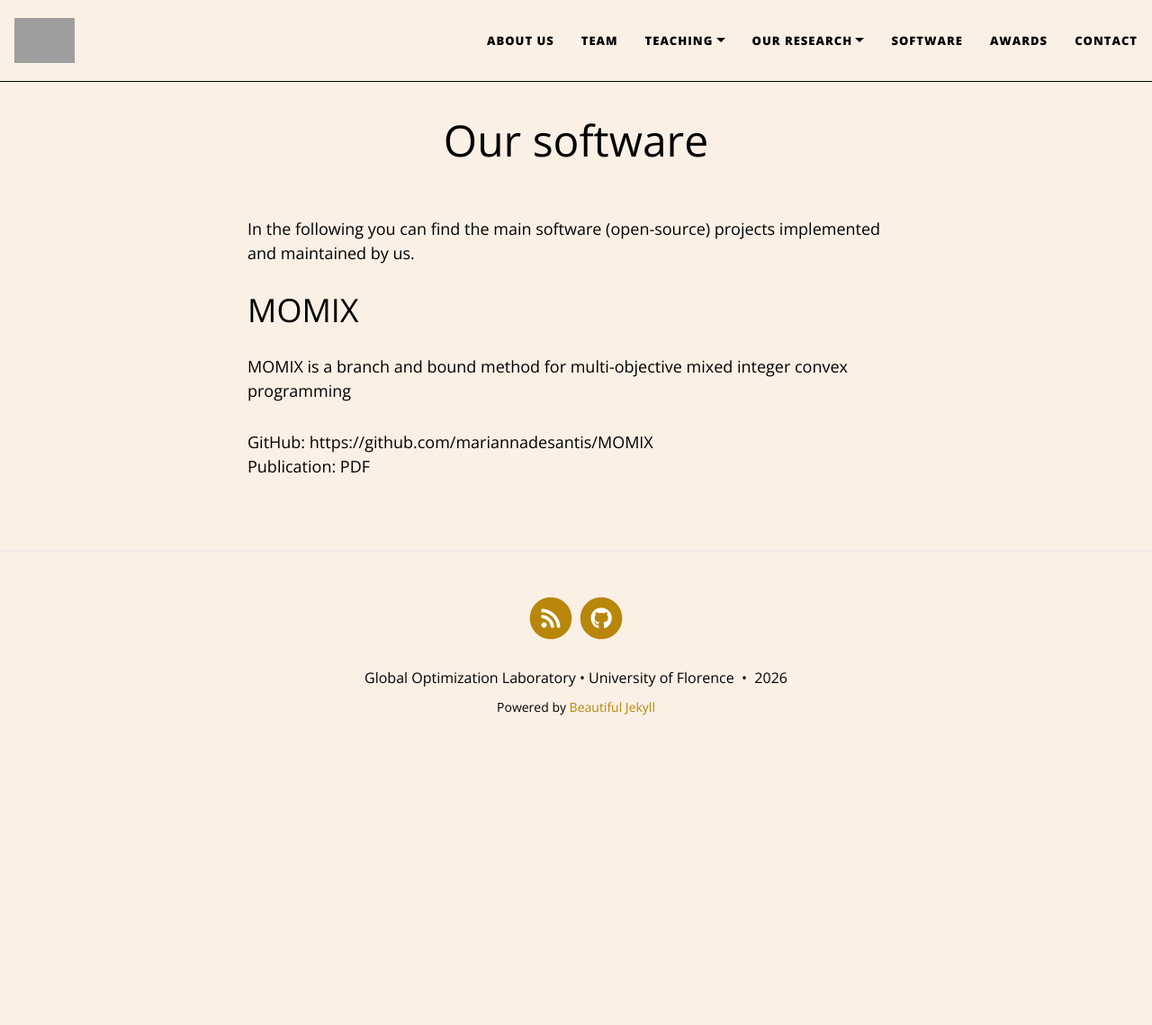
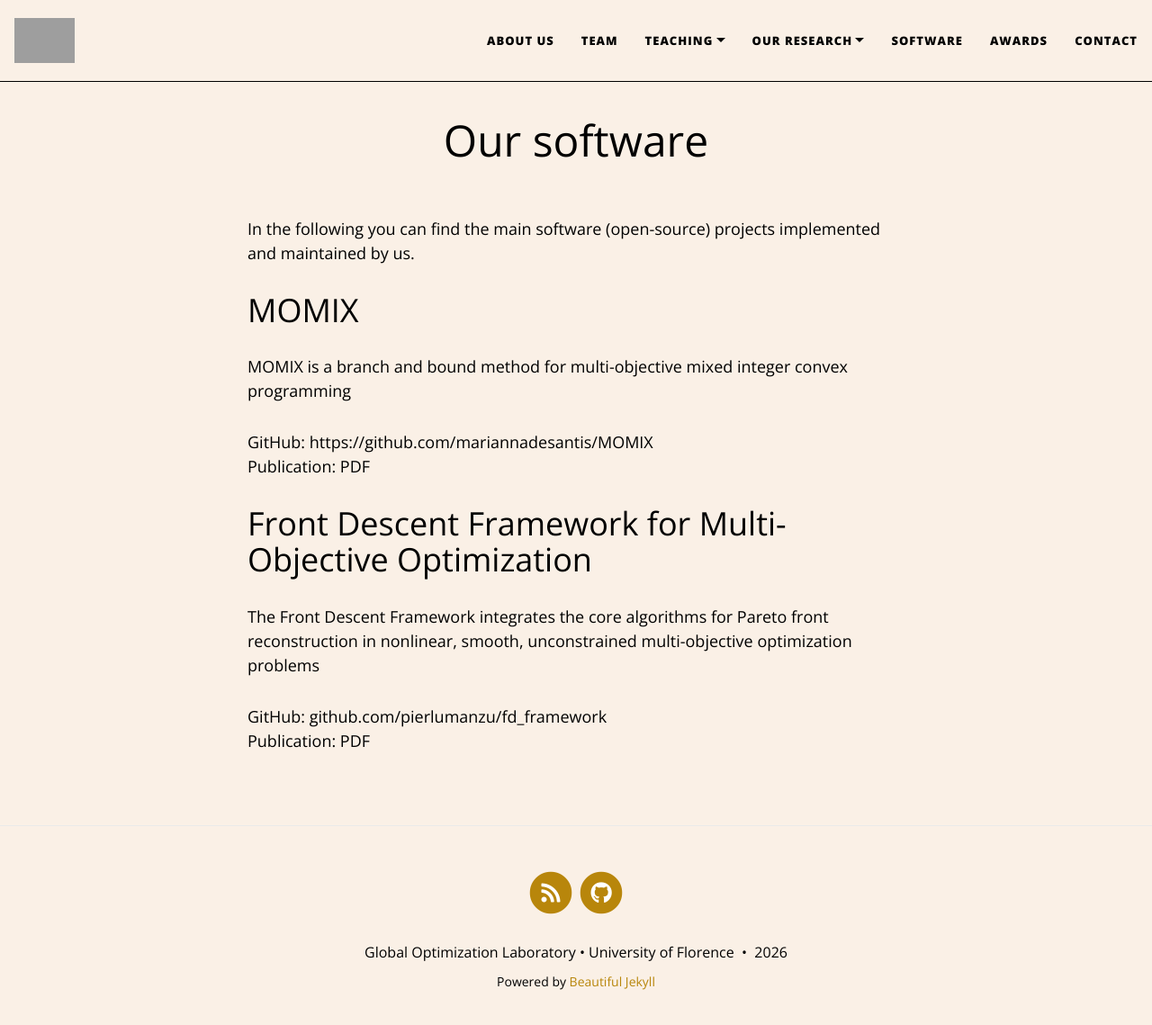
Before and after one commit to GOL-UniFI/GOL-UniFI.github.io, a Jekyll site: the page built from pages/software.md, in a window 1280 px wide and 1151 px high. Shown: the top 1139 px of the window at 90% size. Built offline with Jekyll 4.4.1, drawn with Linux system fonts in a browser that asks for light colours; nearby versions of some CDN libraries; grey boxes are pictures that could not be loaded.

Commit message:
Updated personal page and sw

```diff
--- a/assets/css/team.css
+++ b/assets/css/team.css
@@ -25,7 +25,7 @@
 }
 
 .list-squares-item:hover {
-  background: #197ee3;
+  background: #E1D8CF;
 }
 
 .list-squares-item .item-img {
--- a/pages/software.md
+++ b/pages/software.md
@@ -20,3 +20,12 @@ MOMIX is a branch and bound method for multi-objective mixed integer convex prog
 
 GitHub: [https://github.com/mariannadesantis/MOMIX](https://github.com/mariannadesantis/MOMIX)<br>
 Publication: [PDF](https://epubs.siam.org/doi/epdf/10.1137/19M1264709)
+
+
+# Front Descent Framework for Multi-Objective Optimization
+<div style="text-align: center;">
+</div>
+The Front Descent Framework integrates the core algorithms for Pareto front reconstruction in nonlinear, smooth, unconstrained multi-objective optimization problems
+
+GitHub: [github.com/pierlumanzu/fd_framework](https://github.com/pierlumanzu/fd_framework)<br>
+Publication: [PDF](https://arxiv.org/abs/2405.08450)
```
Also changed, not shown: pages/davide_pucci.md (+5 -0 lines).
